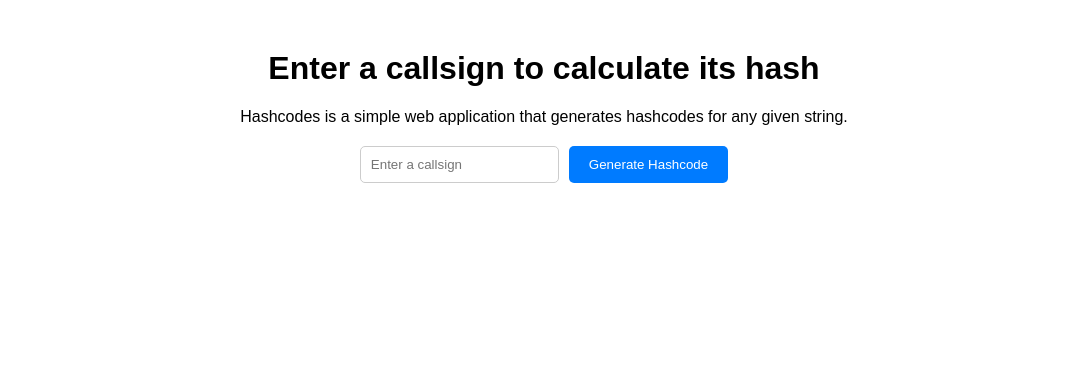
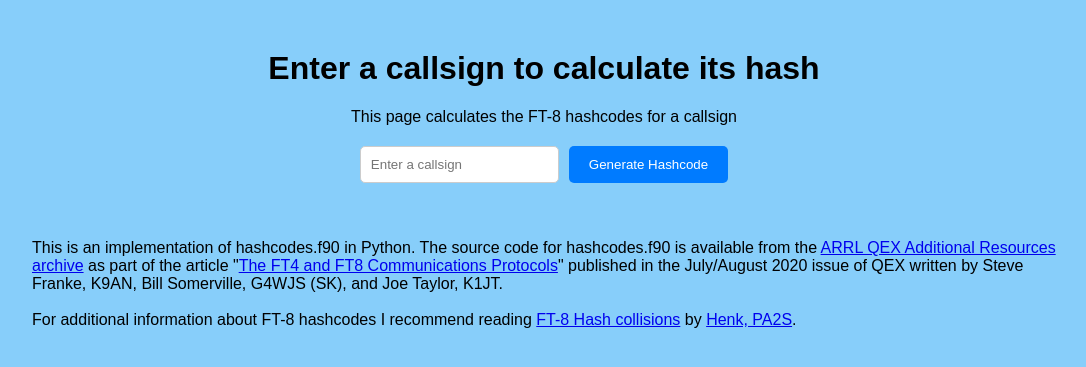
Before and after one commit to dkozinn/hashcodes, a Flask app: page / in a window 1280 px wide. Shown: the top 367 px of the page, without its empty margins (96-1182 px from the left). Run offline with Flask 3, Linux system fonts and the light colour scheme.

Commit message:
Clean page presentation and other cosmetics

```diff
--- a/app.py
+++ b/app.py
@@ -21,6 +21,9 @@ def calculate():
     return render_template(
         "index.html",
         callsign=callsign,
+        hash_10=hash_list[0],
+        hash_12=hash_list[1],
+        hash_22=hash_list[2],
         hash_list=hash_list,
         storage=storage,
     )
@@ -32,4 +35,4 @@ def calculate_again():
 
 
 if __name__ == "__main__":
-    app.run(debug=True, host="0.0.0.0", port=9090)
+    app.run(debug=False, host="0.0.0.0", port=9090)
--- a/static/hashcodes.css
+++ b/static/hashcodes.css
@@ -1,9 +1,21 @@
 /* hashcodes.css */
 body {
+    background-color: lightskyblue;
     font-family: Arial, sans-serif;
     margin: 0;
     padding: 0;
     box-sizing: border-box;
+}
+
+table {
+    margin: 0 auto;
+    border-collapse: collapse;
+}
+
+th, td {
+    padding: 0.5em;
+    border: 1px solid #ddd;
+    text-align: center;
 }
 
 h1 {
@@ -47,3 +59,10 @@ button:hover {
     margin-top: 20px;
     font-size: 20px;
 }
+
+.bodytext {
+    text-align: left;
+    margin: 0 auto;
+    width: 80%;
+    padding: 20px;
+}
--- a/templates/index.html
+++ b/templates/index.html
@@ -7,13 +7,14 @@
     <title>Hashcodes</title>
     <link rel="stylesheet" href="{{ url_for('static', filename='hashcodes.css')}}">
     <title>WSJT-X FT-8 Hash Calculator</title>
+    <base target="_blank">
 </head>
 
 
 <body>
     <h1>Enter a callsign to calculate its hash</h1>
-    <p>Hashcodes is a simple web application that generates hashcodes for any given string.</p>
-    <form action="/calculate" method="POST">
+    <p>This page calculates the FT-8 hashcodes for a callsign</p>
+    <form action="/calculate" method="POST" target="_self">
         <input type="text" name="callsign" placeholder="Enter a callsign">
         <button type="submit">Generate Hashcode</button>
     </form>
@@ -22,9 +23,39 @@
     {% if callsign %}
     <br>
     <p>Callsign: {{ callsign }}<br>
-        Hash for 10, 12, 22 bits: {{ hash_list }}<br>
-        Biased for storage in c28: {{ storage }}<br>
-        {% endif %}
+    <table>
+        <tr>
+            <th></th>
+            <th>10-bit</th>
+            <th>12-bit</th>
+            <th>22-bit</th>
+        </tr>
+        <tr>
+            <td><strong>Hashcodes</strong></td>
+            <td>{{ hash_10 }}</td>
+            <td>{{ hash_12 }}</td>
+            <td>{{ hash_22 }}</td>
+        </tr>
+
+    </table>
+    {% endif %}
+
+    <br><br>
+    <div class="bodytext">
+        This is an implementation of hashcodes.f90 in Python. The source code for
+        hashcodes.f90 is available from the <a
+            href="https://www.arrl.org/files/file/QEX%20Binaries/2020/ft4_ft8_protocols.tgz">ARRL QEX Additional
+            Resources archive</a>
+        as part of the article
+        &quot;<a href="https://wsjt.sourceforge.io/FT4_FT8_QEX.pdf">The FT4 and FT8 Communications Protocols</a>&quot;
+        published in the July/August
+        2020 issue of QEX written by Steve Franke, K9AN, Bill Somerville, G4WJS (SK),
+        and Joe Taylor, K1JT.
+        <br><br>
+        For additional information about FT-8 hashcodes I recommend reading <a href=" http://www.dx.nl/?p=1478">FT-8 Hash
+            collisions</a> by <a href="https://www.qrz.com/db/pa2s">Henk, PA2S</a>.
+    </div>
+
 </body>
 
 </html>
```
Also changed, not shown: README.md, 3 other files.
